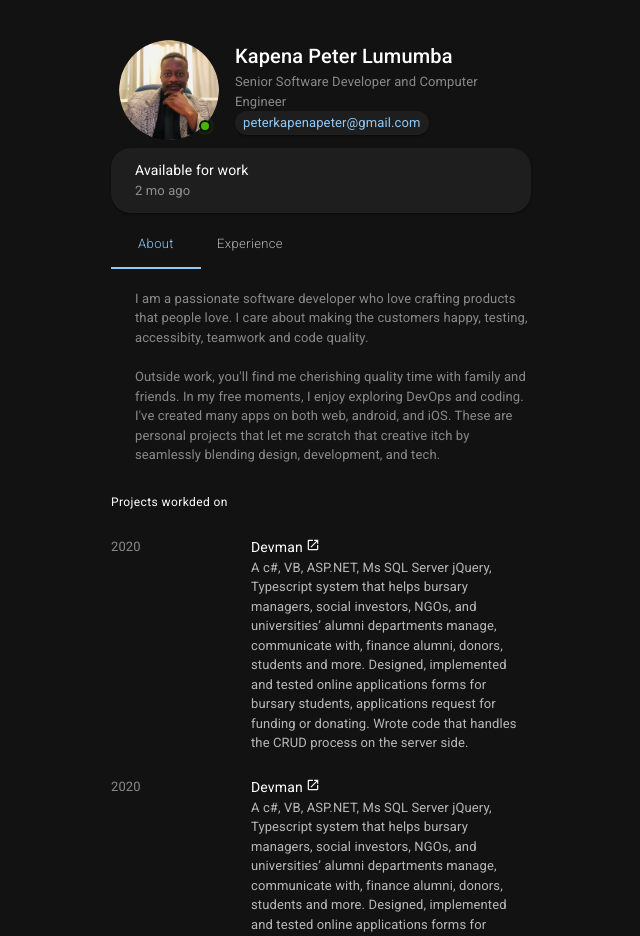
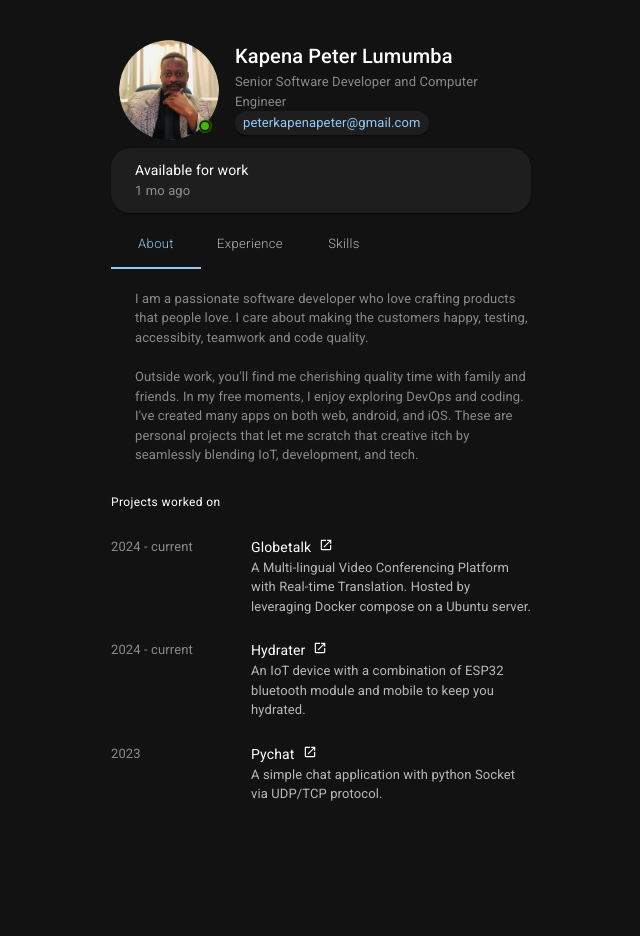
Before and after one commit to peterkapena/portfolio, a React (Vite) app: page / in a window 1280 px wide. Shown: the top 936 px of the page, without its empty margins (319-959 px from the left). After the commit the page ends 868 px from the top, so only its background shows below. Built offline with nearby package versions, Linux system fonts and the light colour scheme.

Commit message:
some progress

```diff
--- a/src/App.tsx
+++ b/src/App.tsx
@@ -1,9 +1,9 @@
-import { Avatar, Badge, Box, Link, Paper, styled, Tabs, Typography } from "@mui/material"
+import { Avatar, Badge, Box, Card, Chip, Divider, Link, Paper, Stack, styled, Tabs, Typography } from "@mui/material"
 import TabContext from '@mui/lab/TabContext';
 import TabPanel from '@mui/lab/TabPanel';
 import Tab from '@mui/material/Tab';
 import { useState } from "react";
-import AboutSection from "./components/AboutSection";
+import AboutSection, { Project } from "./components/AboutSection";
 
 const StyledBadge = styled(Badge)(({ theme }) => ({
   '& .MuiBadge-badge': {
@@ -44,6 +44,46 @@ const StyledTabBox = styled(Box)({
   marginLeft: "24px",
 
 });
+
+const aboutProjects: Project[] = [
+  {
+    description: `A Multi-lingual Video Conferencing Platform with Real-time Translation. Hosted by leveraging Docker compose on a Ubuntu server.
+`,
+    title: "Globetalk",
+    url: "https://globetalk.peterkapena.com",
+    year: "2024 - current"
+  },
+  {
+    description: `An IoT device with a combination of ESP32 bluetooth module and mobile to keep you hydrated.`,
+    title: "Hydrater",
+    url: "",
+    year: "2024 - current"
+  },
+  {
+    description: `A simple chat application with python Socket via UDP/TCP protocol.`,
+    title: "Pychat",
+    url: "https://github.com/peterkapena/pyChat",
+    year: "2023"
+  }
+]
+
+const experiences: Project[] = [
+  {
+    description: `A c#, VB, ASP.NET, Ms SQL Server jQuery, Typescript system that helps bursary managers, social investors, NGOs, and universities’ alumni departments manage, communicate with, finance alumni, donors, students and more.
+Designed, implemented and tested online applications forms for bursary students, applications request for funding or donating.
+Wrote code that handles the CRUD process on the server side. Maintained DevMan and its IIS hosting eco system by making modest adjustments as necessary..
+`,
+    title: "Full Stack Developer at Devman",
+    year: "2020-2023",
+    url: "https://devman3.com",
+  },
+  {
+    description: `Designed Database Systems for a client project using .NET and SQL Sever. Implemented the CO/CD in Azure DevOps.`,
+    title: "Moyo - Developer and DevOps Consultant ",
+    year: "2023-2024",
+    url: "https://moyo.co",
+  }
+]
 
 function App() {
 
@@ -91,11 +131,10 @@ function App() {
         <Box sx={{ my: 1, }}>
           <Paper sx={{ px: 3, py: 1.5, borderRadius: 5 }}>
             <Typography variant="body1" fontSize="14px" >Available for work</Typography>
-            <Typography variant="body1" fontSize="13px" color="textDisabled">2 mo ago</Typography>
+            <Typography variant="body1" fontSize="13px" color="textDisabled">1 mo ago</Typography>
           </Paper>
         </Box>
         <Box sx={{ width: "100%" }}>
-
           <TabContext value={value}>
             <Tabs
               sx={{ color: "InfoText" }}
@@ -108,6 +147,7 @@ function App() {
             >
               <Tab value="1" label="About" sx={{ fontSize: "13px", fontWeight: "100", textTransform: "none" }} />
               <Tab value="2" label="Experience" sx={{ fontSize: "13px", fontWeight: "100", textTransform: "none" }} />
+              <Tab value="3" label="Skills" sx={{ fontSize: "13px", fontWeight: "100", textTransform: "none" }} />
             </Tabs>
             <StyledTabPanel value="1">
               <StyledTabBox>
@@ -117,15 +157,36 @@ function App() {
                 <Typography variant="body1" fontSize="13px" color="textDisabled">
                   Outside work, you'll find me cherishing quality time with family and friends. In my free moments, I enjoy exploring DevOps and coding.
                   I've created many apps on both web, android, and iOS.
-                  These are personal projects that let me scratch that creative itch by seamlessly blending design, development, and tech.
+                  These are personal projects that let me scratch that creative itch by seamlessly blending IoT, development, and tech.
                 </Typography>
               </StyledTabBox>
-              <AboutSection></AboutSection>
-              <AboutSection></AboutSection>
+              <Box sx={{ my: 3 }}>
+                <Typography variant="caption">Projects worked on</Typography>
+              </Box>
+              <AboutSection projects={aboutProjects}></AboutSection>
             </StyledTabPanel>
             <StyledTabPanel value="2">
               <StyledTabBox>
-                <AboutSection></AboutSection>
+                <AboutSection projects={experiences}></AboutSection>
+              </StyledTabBox>
+            </StyledTabPanel>
+            <StyledTabPanel value="3">
+              <StyledTabBox>
+                 <Card variant="outlined" >
+                  <Box sx={{ p: 2 }}>
+                  <Typography gutterBottom component="div">
+                      Programming languages
+                      </Typography>
+                   </Box>
+                  <Divider />
+                  <Box sx={{ p: 2 }}>
+                    <Stack direction="row" spacing={1}>
+                      <Chip color="primary" label="Soft" size="small" />
+                      <Chip label="Medium" size="small" />
+                      <Chip label="Hard" size="small" />
+                    </Stack>
+                  </Box>
+                </Card>
               </StyledTabBox>
             </StyledTabPanel>
           </TabContext>
--- a/src/components/AboutSection.tsx
+++ b/src/components/AboutSection.tsx
@@ -1,53 +1,51 @@
-import { OpenInNew } from "@mui/icons-material"
-import Grid from '@mui/material/Grid2';
-import { Box, Typography, Link } from "@mui/material"
+import { OpenInNew } from "@mui/icons-material";
+import Grid from "@mui/material/Grid2";
+import { Box, Typography, Link } from "@mui/material";
 
-function AboutSection() {
+// Define the type for a project
+export interface Project {
+    year: string;
+    title: string;
+    url: string;
+    description: string;
+}
+
+function AboutSection({ projects }: { projects: Project[] }) {
     return (
         <section>
-            <Box sx={{ my: 3 }}>
-                <Typography variant="caption">Projects workded on</Typography>
-            </Box>
-            <Box>
+            {projects.map((project, index) => (
+                <Box key={index} sx={{ mb: 3 }}>
                     <Grid container>
                         <Grid size={4}>
                             <Box>
-                            <Typography variant="body1" fontSize="13px" color="textDisabled">2020</Typography>
+                                <Typography variant="body1" fontSize="13px" color="textDisabled">
+                                    {project.year}
+                                </Typography>
                             </Box>
                         </Grid>
                         <Grid size={8}>
                             <Box sx={{ display: "flex", flexDirection: "row" }}>
-                            <Link fontSize="14px" component="a" target="_blank" color="textPrimary" href="https://devman3.com" underline="none" >Devman <OpenInNew fontSize="inherit" /></Link>
+                                <Link
+                                    fontSize="14px"
+                                    component="a"
+                                    target="_blank"
+                                    color="textPrimary"
+                                    href={project.url}
+                                    underline="none"
+                                >
+                                    {project.title}
+                                     <OpenInNew fontSize="inherit" sx={{ml:1}} />
+                                    </Link>
                             </Box>
                             <Typography variant="body1" fontSize="13px" color="textSecondary">
-                            A c#, VB, ASP.NET, Ms SQL Server jQuery, Typescript system that helps bursary managers, social investors, NGOs, and universities’ alumni departments manage, communicate with, finance alumni, donors, students and more.
-                            Designed, implemented and tested online applications forms for bursary students, applications request for funding or donating.
-                            Wrote code that handles the CRUD process on the server side.
+                                {project.description}
                             </Typography>
                         </Grid>
                     </Grid>
                 </Box>
-            <Box sx={{ mt: 3 }}>
-                <Grid container>
-                    <Grid size={4}>
-                        <Box>
-                            <Typography variant="body1" fontSize="13px" color="textDisabled">2020</Typography>
-                        </Box>
-                    </Grid>
-                    <Grid size={8}>
-                        <Box sx={{ display: "flex", flexDirection: "row" }}>
-                            <Link fontSize="14px" component="a" target="_blank" color="textPrimary" href="https://devman3.com" underline="none" >Devman <OpenInNew fontSize="inherit" /></Link>
-                        </Box>
-                        <Typography variant="body1" fontSize="13px" color="textSecondary">
-                            A c#, VB, ASP.NET, Ms SQL Server jQuery, Typescript system that helps bursary managers, social investors, NGOs, and universities’ alumni departments manage, communicate with, finance alumni, donors, students and more.
-                            Designed, implemented and tested online applications forms for bursary students, applications request for funding or donating.
-                            Wrote code that handles the CRUD process on the server side.
-                        </Typography>
-                    </Grid>
-                </Grid>
-            </Box>
-        </section >
-    )
+            ))}
+        </section>
+    );
 }
 
-export default AboutSection
+export default AboutSection;
```
Lines whose indentation alone changed are shown as unchanged.
